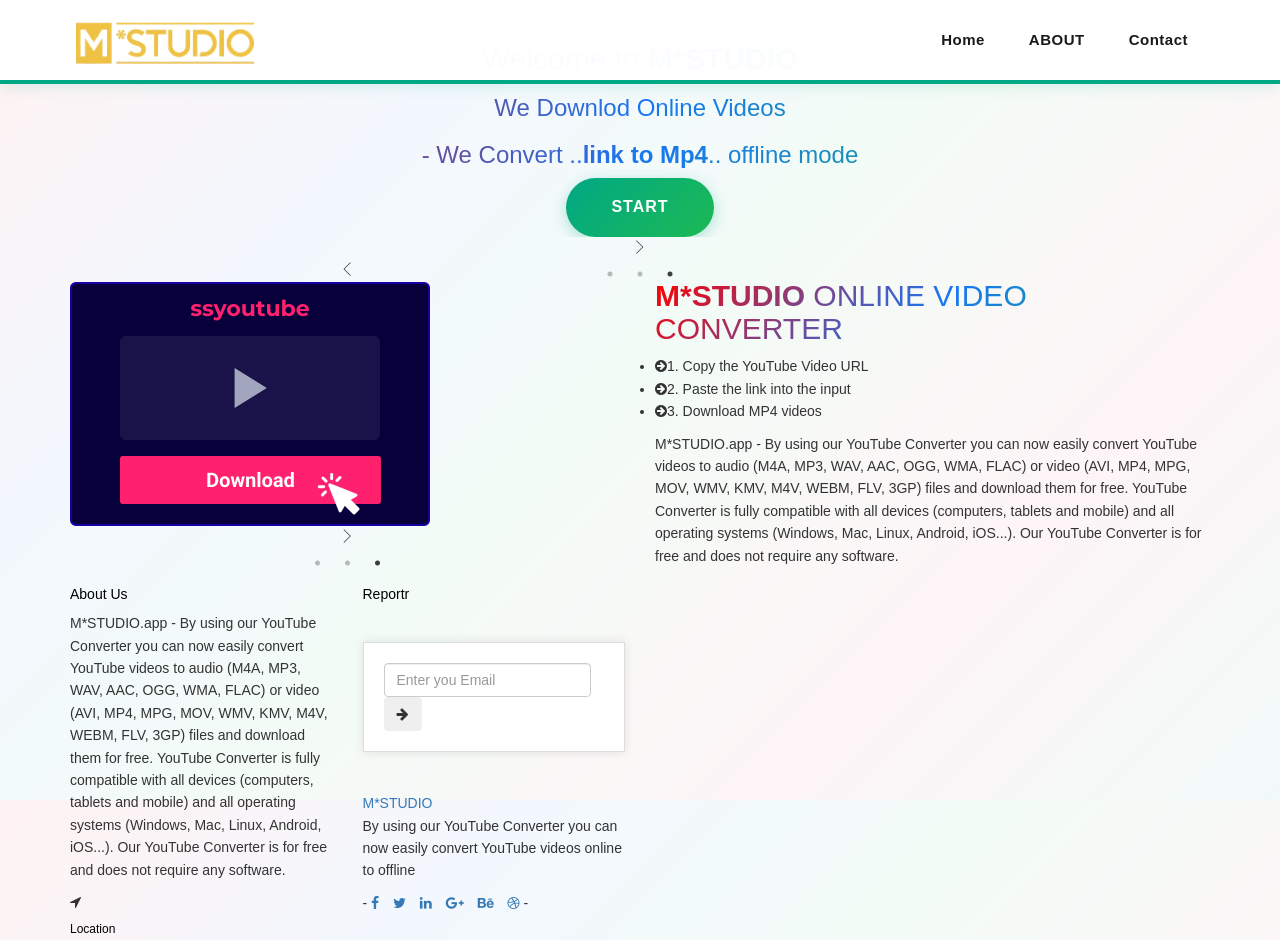
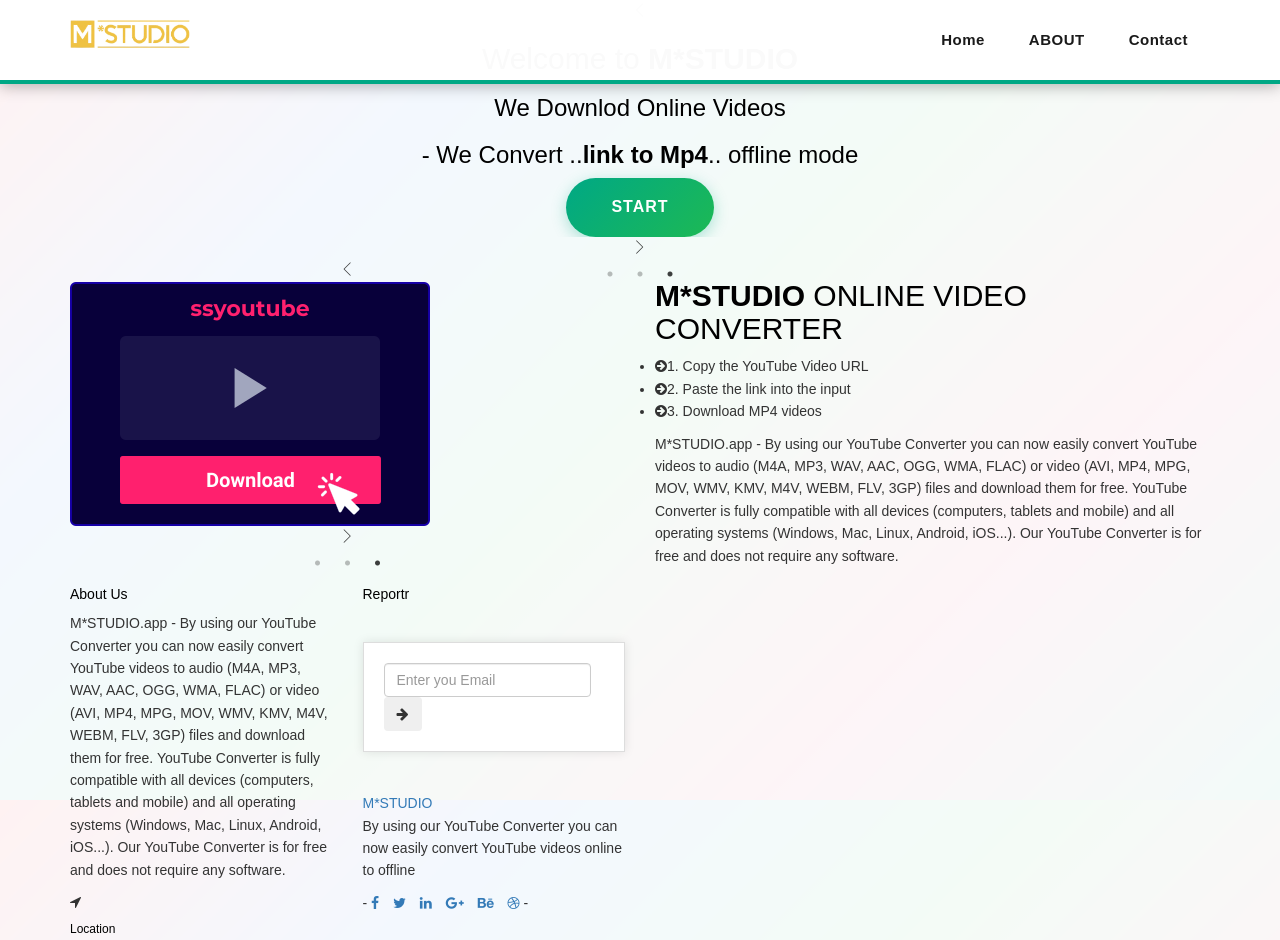
Before and after one commit to cyber08jk/media_downloader, a website: page index.html in a window 1280 px wide. Shown: the top 940 px of the page. Drawn offline with nearby package versions, Linux system fonts and the light colour scheme; files that its build step writes are made by us from their sources; files whose address does not match are found by name; a web font is replaced by a local one.

Commit message:
new changes

```diff
--- a/assets/css/bootsnav.css
+++ b/assets/css/bootsnav.css
@@ -45,16 +45,16 @@ nav.navbar.bootsnav{
     -webkit-border-radius: 0px;
     -o-border-radius: 0px;
     border-radius: 0px;
-    background: linear-gradient(90deg, rgba(255, 255, 255, 0.98) 0%, rgba(255, 255, 255, 0.98) 100%);
+    background: linear-gradient(90deg, rgba(30, 30, 30, 0.95) 0%, rgba(40, 40, 40, 0.95) 100%);
     border: none;
     border-bottom: solid 4px #00a885;
     z-index: 9;
-    box-shadow: 0 2px 15px rgba(0, 168, 133, 0.15);
+    box-shadow: 0 2px 15px rgba(0, 0, 0, 0.3);
     padding: 12px 0;
 }
 
 nav.navbar.bootsnav ul.nav > li > a{
-    color: #1a1a1a;
+    color: #ffffff;
     background-color: transparent !important;
     font-size: 15px;
     font-weight: 700;
--- a/assets/css/style.css
+++ b/assets/css/style.css
@@ -839,13 +839,15 @@ Nav Menu style
 ==================*/
 
 .navbar-brand {
-    padding: 15px 20px !important;
+    padding: 8px 0 !important;
+    margin-left: 0 !important;
 }
 .navbar-brand > img {
     display: block;
     width: 100%;
-    max-width: 200px;
+    max-width: 120px;
     height: auto;
+    margin: 0;
 }
 
 .navbar-callus li a{
@@ -911,7 +913,13 @@ Home Section style
     right: 0;
     bottom: 0;
     background: transparent;
-    z-index: 1;
+    z-index: 0;
+    pointer-events: none;
+}
+
+.main_home {
+    position: relative;
+    z-index: 2;
 }
 .main_home .home_text h2{
     font-size: 48px;
@@ -934,7 +942,7 @@ Home Section style
     font-size: 28px;
     font-weight: 400;
     letter-spacing: 1px;
-    color: #333333 !important;
+    color: #000000 !important;
     text-shadow: 1px 1px 3px rgba(255, 255, 255, 0.4);
     animation: fadeIn 0.8s ease-out 0.4s both;
 }
--- a/index.html
+++ b/index.html
@@ -88,12 +88,14 @@
             }
 
             .navbar-default .navbar-brand {
-                padding: 10px 20px !important;
+                padding: 8px 0 !important;
+                margin-left: 0 !important;
             }
 
             .navbar-default .navbar-brand img {
-                max-width: 180px;
+                max-width: 120px;
                 height: auto;
+                margin: 0;
             }
 
             .text-primary {
@@ -119,10 +121,8 @@
             }
 
             h1, h2, h3 {
-                background: linear-gradient(135deg, var(--secondary-color), var(--accent-color), var(--spotify-color));
-                -webkit-background-clip: text;
-                -webkit-text-fill-color: transparent;
-                background-clip: text;
+                color: #000000 !important;
+                -webkit-text-fill-color: #000000 !important;
             }
         </style>
     </head>
```
